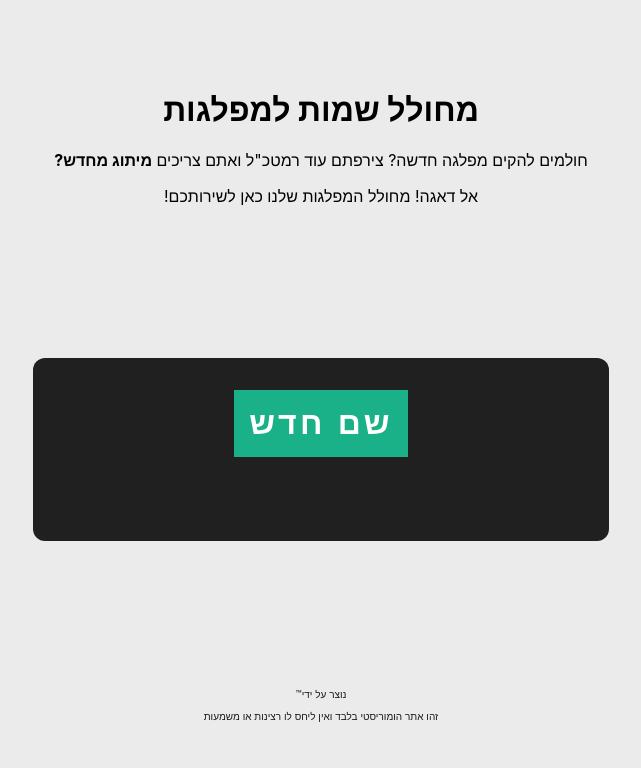
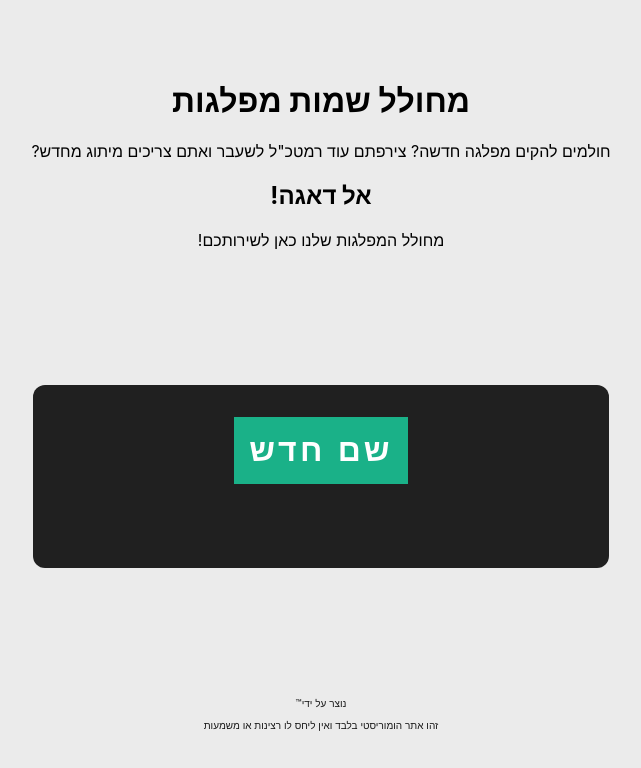
Before and after one commit to HatulaPro/partygen, a React (Create React App) app: page / in a window 1280 px wide. Shown: the top 768 px of the page, without its empty margins (319-960 px from the left). Built offline with nearby package versions, Linux system fonts and the light colour scheme.

Commit message:
restyling

```diff
--- a/src/components/Header.js
+++ b/src/components/Header.js
@@ -3,11 +3,10 @@ import React from 'react';
 const Header = () => {
 	return (
 		<div className="header">
-			<h1>מחולל שמות למפלגות</h1>
-			<p>
-				חולמים להקים מפלגה חדשה? צירפתם עוד רמטכ"ל ואתם צריכים <b>מיתוג מחדש?</b>
-			</p>
-			<p>אל דאגה! מחולל המפלגות שלנו כאן לשירותכם!</p>
+			<h1>מחולל שמות מפלגות</h1>
+			<p>חולמים להקים מפלגה חדשה? צירפתם עוד רמטכ"ל לשעבר ואתם צריכים מיתוג מחדש? </p>
+			<h2>אל דאגה!</h2>
+			<p>מחולל המפלגות שלנו כאן לשירותכם!</p>
 		</div>
 	);
 };
```
